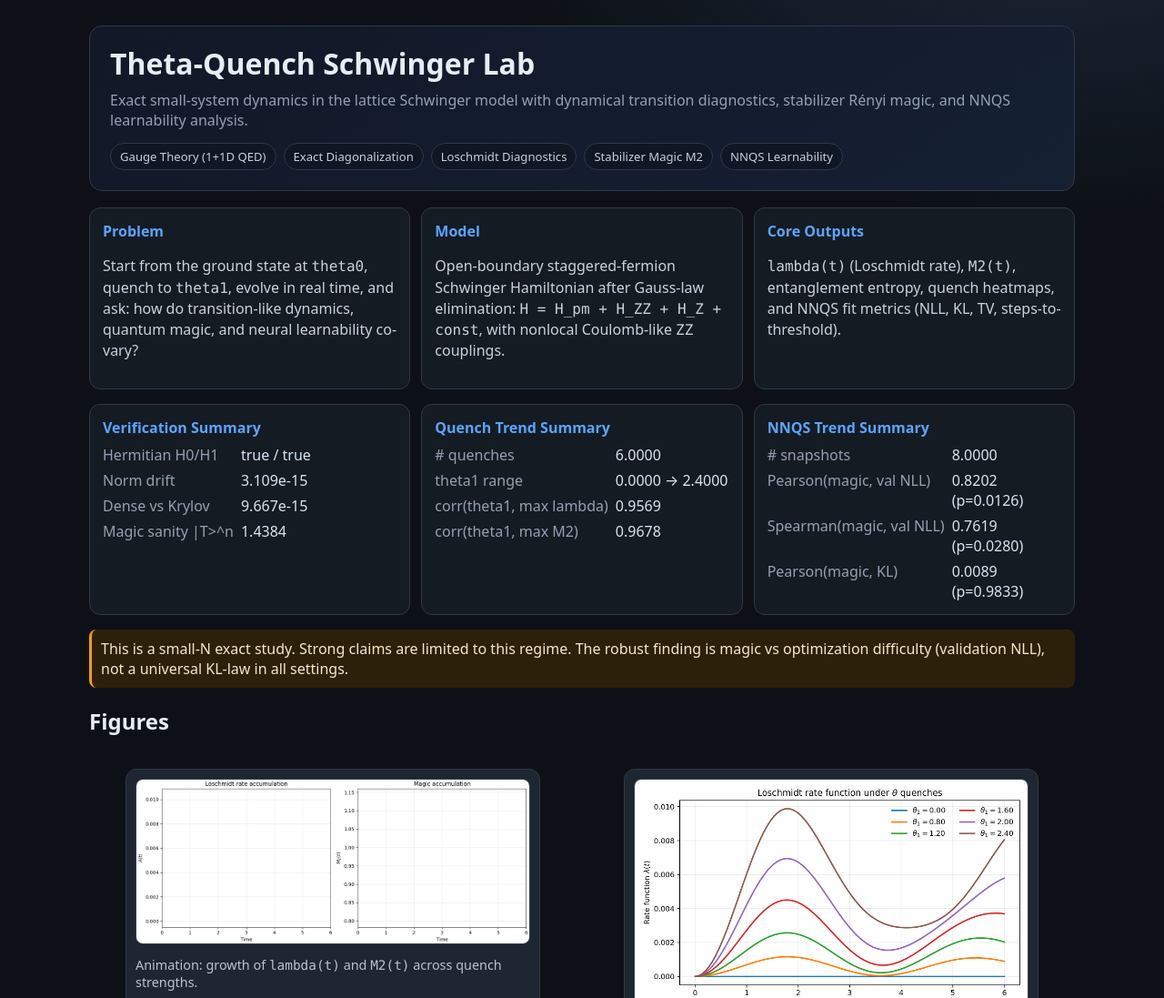
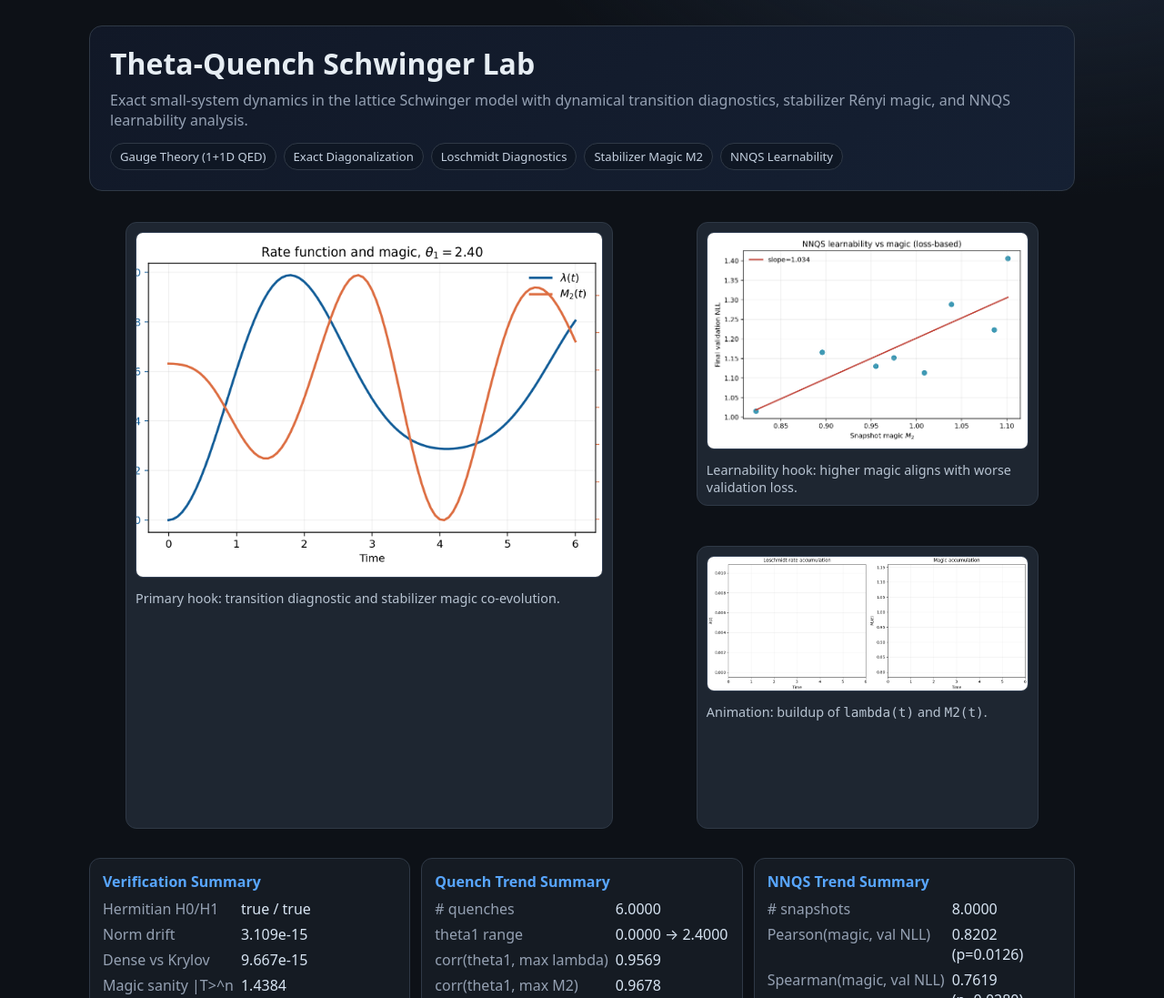
Before and after one commit to DivijChawla/theta-quench-schwinger-lab, a plain HTML site: page docs/index.html in a window 1280 px wide. Shown: the top 1097 px of the page at 91% size. Drawn offline with Linux system fonts and the light colour scheme.

Commit message:
Fix CI dependency isolation and prioritize figures in Pages UI

```diff
--- a/docs/index.html
+++ b/docs/index.html
@@ -23,28 +23,21 @@
       </div>
     </header>
 
-    <section class="grid section">
-      <article class="card">
-        <h2>Problem</h2>
-        <p>
-          Start from the ground state at <code>theta0</code>, quench to <code>theta1</code>, evolve in real time,
-          and ask: how do transition-like dynamics, quantum magic, and neural learnability co-vary?
-        </p>
-      </article>
-      <article class="card">
-        <h2>Model</h2>
-        <p>
-          Open-boundary staggered-fermion Schwinger Hamiltonian after Gauss-law elimination:
-          <code>H = H_pm + H_ZZ + H_Z + const</code>, with nonlocal Coulomb-like <code>ZZ</code> couplings.
-        </p>
-      </article>
-      <article class="card">
-        <h2>Core Outputs</h2>
-        <p>
-          <code>lambda(t)</code> (Loschmidt rate), <code>M2(t)</code>, entanglement entropy,
-          quench heatmaps, and NNQS fit metrics (NLL, KL, TV, steps-to-threshold).
-        </p>
-      </article>
+    <section class="section feature-grid">
+      <figure class="figure feature-main">
+        <img src="figs/fig2_magic_lambda_overlay.png" alt="Magic and Loschmidt overlay" />
+        <figcaption>Primary hook: transition diagnostic and stabilizer magic co-evolution.</figcaption>
+      </figure>
+      <div class="feature-side">
+        <figure class="figure">
+          <img src="figs/fig4_nnqs_loss_vs_magic.png" alt="NNQS loss vs magic" />
+          <figcaption>Learnability hook: higher magic aligns with worse validation loss.</figcaption>
+        </figure>
+        <figure class="figure">
+          <img src="figs/quench_dynamics.gif" alt="Quench dynamics animation" />
+          <figcaption>Animation: buildup of <code>lambda(t)</code> and <code>M2(t)</code>.</figcaption>
+        </figure>
+      </div>
     </section>
 
     <section class="grid section">
@@ -77,12 +70,8 @@
     </section>
 
     <section class="section">
-      <h2>Figures</h2>
+      <h2>Full Figure Set</h2>
       <div class="figure-grid">
-        <figure class="figure">
-          <img src="figs/quench_dynamics.gif" alt="Quench dynamics animation" />
-          <figcaption>Animation: growth of <code>lambda(t)</code> and <code>M2(t)</code> across quench strengths.</figcaption>
-        </figure>
         <figure class="figure">
           <img src="figs/fig1_loschmidt_family.png" alt="Loschmidt family" />
           <figcaption>Fig 1: Loschmidt rate family.</figcaption>
@@ -111,6 +100,14 @@
     </section>
 
     <section class="grid section">
+      <article class="card">
+        <h2>Problem + Model</h2>
+        <p>
+          Quench protocol: prepare ground state at <code>theta0</code>, evolve under <code>theta1</code>.
+          Hamiltonian uses Gauss-law-eliminated staggered Schwinger form
+          <code>H = H_pm + H_ZZ + H_Z + const</code> with nonlocal <code>ZZ</code> couplings.
+        </p>
+      </article>
       <article class="card">
         <h2>Reproduce</h2>
         <pre><code>python3 -m tqm.run --config configs/default.yaml --all
--- a/docs/style.css
+++ b/docs/style.css
@@ -102,6 +102,23 @@ h1 {
   margin-top: 16px;
 }
 
+.feature-grid {
+  display: grid;
+  grid-template-columns: 1.35fr 1fr;
+  gap: 12px;
+}
+
+.feature-main img {
+  min-height: 380px;
+  object-fit: cover;
+}
+
+.feature-side {
+  display: grid;
+  grid-template-rows: 1fr 1fr;
+  gap: 12px;
+}
+
 .figure-grid {
   display: grid;
   grid-template-columns: repeat(auto-fit, minmax(360px, 1fr));
@@ -170,3 +187,17 @@ pre {
   color: var(--muted);
   font-size: 0.9rem;
 }
+
+@media (max-width: 960px) {
+  .feature-grid {
+    grid-template-columns: 1fr;
+  }
+
+  .feature-main img {
+    min-height: 220px;
+  }
+
+  .feature-side {
+    grid-template-rows: auto;
+  }
+}
```
Also changed, not shown: 2 other files.
